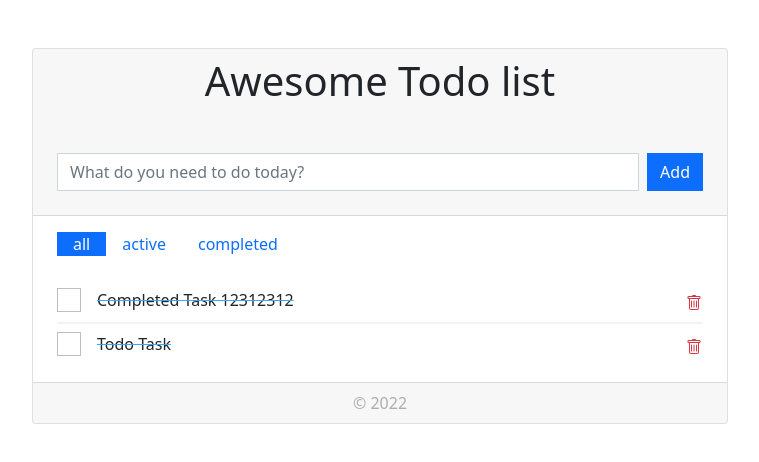
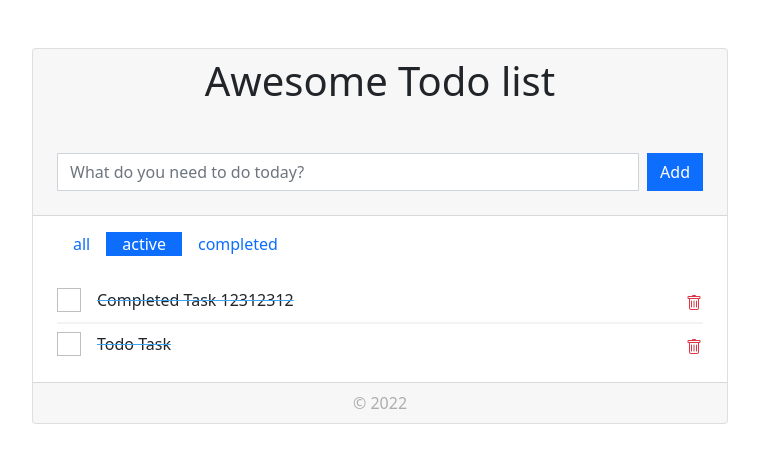
Before and after one commit to slavokozar/react-pre-zaciatocnikov-todo-project, a React (Create React App) app: page / in a window 1280 px wide. Shown: the top 462 px of the page, without its empty margins (260-1019 px from the left). Built offline with nearby package versions, Linux system fonts and the light colour scheme; no server answers.

Commit message:
pouzitie axios-u, FilterItem component

```diff
--- a/package.json
+++ b/package.json
@@ -7,6 +7,7 @@
     "@testing-library/jest-dom": "^5.16.1",
     "@testing-library/react": "^12.1.2",
     "@testing-library/user-event": "^13.5.0",
+    "axios": "^1.3.6",
     "bootstrap": "^5.1.3",
     "react": "^17.0.2",
     "react-dom": "^17.0.2",
--- a/src/App.js
+++ b/src/App.js
@@ -1,5 +1,7 @@
 import './style.css';
-import {useState} from "react";
+import {useState, useEffect} from "react";
+import FilterItem from "./FilterItem";
+import axios from "axios";
 
 export default function App() {
 
@@ -37,10 +39,34 @@ export default function App() {
                 }
             )
         )
-
-        console.log("submit form");
     }
 
+    useEffect(() => {
+        console.log('Log pri inite appky');
+
+        fetchTasks();
+
+    }, []);
+
+    useEffect(async () => {
+        // const response = await fetch("google.com");
+        //
+        // console.log(response);
+    }, [])
+
+
+    async function fetchTasks() {
+        // const response =  await fetch('https://todo.eragon.digital/api/tasks?api_token=react-pro-zacatecniky');
+        // const tasks =               await response.json();
+
+        const response = await axios.get('https://todo.eragon.digital/api/tasks?api_token=react-pro-zacatecniky');
+
+        setTasks(response.data);
+    }
+
+    console.log("logujem nieco v appke");
+
+    const [filter, setFilter] = useState('active');
     return (
         <div className="container py-5">
             <div className="card">
@@ -63,15 +89,9 @@ export default function App() {
 
                 <div className="card-body px-4">
                     <ul className="nav nav-pills mb-4">
-                        <li className="nav-item">
-                            <button className="nav-link active">all</button>
-                        </li>
-                        <li className="nav-item">
-                            <button className="nav-link">active</button>
-                        </li>
-                        <li className="nav-item">
-                            <button className="nav-link">completed</button>
-                        </li>
+                        <FilterItem value="all" filterValue={filter} setFilterValue={setFilter}/>
+                        <FilterItem value="active" filterValue={filter} setFilterValue={setFilter}/>
+                        <FilterItem value="completed" filterValue={filter} setFilterValue={setFilter}/>
                     </ul>
 
                     <div className="list-wrapper">
@@ -87,7 +107,30 @@ export default function App() {
                                         <li key={index} className="py-2 d-flex justify-content-between completed">
                                             <div className="form-check">
                                                 <label className="form-check-label">
-                                                    <input className="form-check-input" type="checkbox"/>
+                                                    <input
+                                                        className="form-check-input"
+                                                        type="checkbox"
+                                                        onChange={(event) => {
+                                                            // je checkbox `checked` ?
+                                                            console.log('check', event.target.checked);
+                                                            // tasks[index].completed = true / false
+
+                                                            setTasks(
+                                                                tasks.map((t, i) => {
+                                                                    if (i === index) {
+                                                                        // zmena
+                                                                        return {
+                                                                            text: t.text,
+                                                                            completed: event.target.checked
+                                                                        };
+                                                                    } else {
+                                                                        // bez zmeny
+                                                                        return t;
+                                                                    }
+                                                                })
+                                                            )
+                                                        }}
+                                                    />
                                                     {task.text}
                                                 </label>
                                             </div>
--- /dev/null
+++ b/src/FilterItem.js
@@ -0,0 +1,17 @@
+// FilterItem.js
+
+function FilterItem( props ){
+    return (
+        <li className="nav-item">
+            <button
+                // className={ filter === 'all' ? 'nav-link active' : 'nav-link' }
+                className={ "nav-link " + ( props.filterValue === props.value ? 'active' : '' )}
+                // className={ `nav-link ${ filter === 'all' ? 'active' : '' }` }
+                onClick={() => props.setFilterValue(props.value)}
+            >
+                {props.value}
+            </button>
+        </li>
+    )
+}
+export default FilterItem;
```
Also changed, not shown: 1 other file (tests, documents, lock files or other folders).
